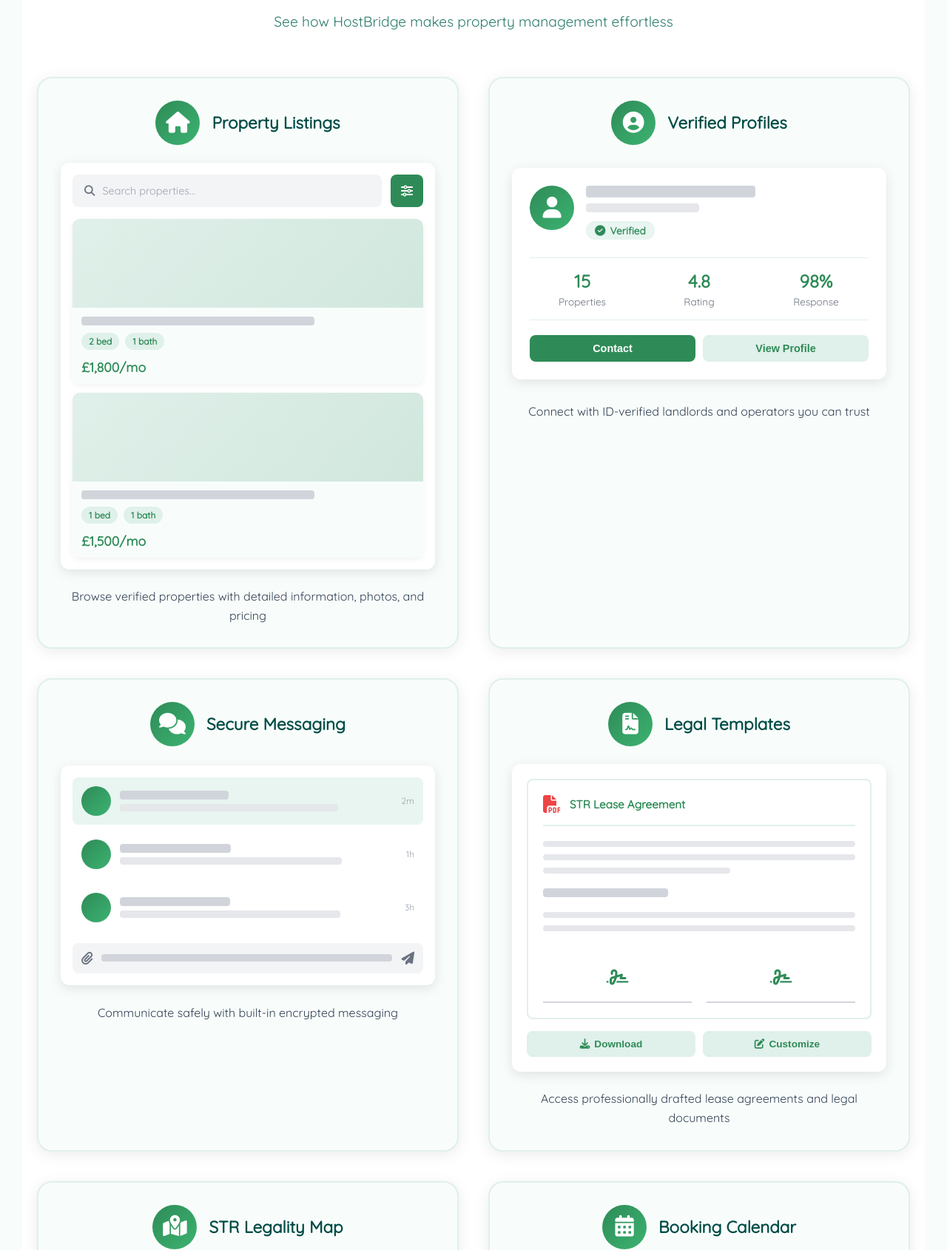
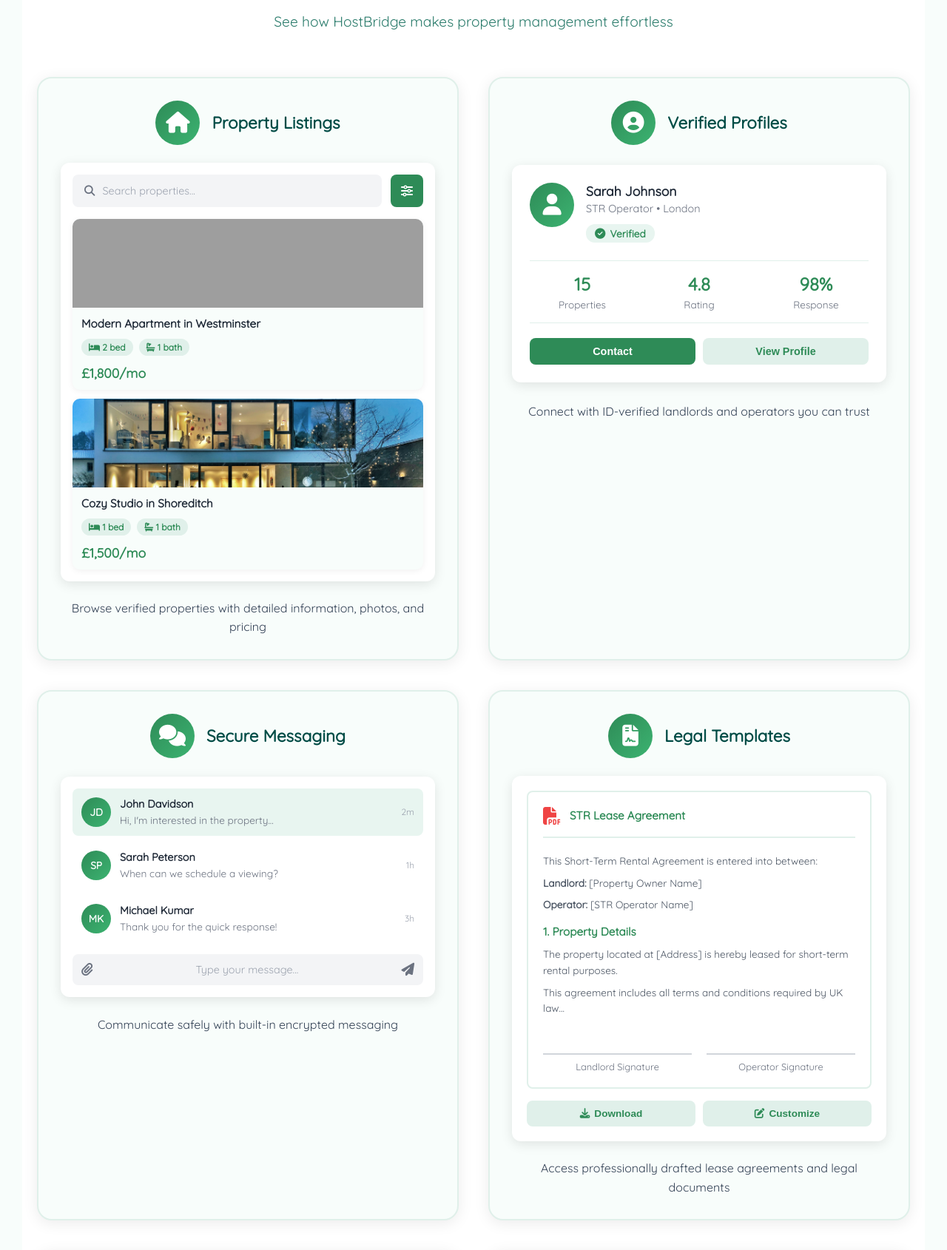
Before and after one commit to Kronium345/host_bridge, a Flask app: page / in a window 1280 px wide. Shown: the part 675-2365 px from the top of the page at 74% size. Run offline with Flask 3, Linux system fonts and the light colour scheme; grey boxes are pictures that could not be loaded.

Commit message:
Applied More Fixes

```diff
--- a/app/static/css/showcase.css
+++ b/app/static/css/showcase.css
@@ -169,6 +169,14 @@
     width: 70%;
 }
 
+.card-title-text {
+    color: #1f2937;
+    font-weight: 600;
+    font-size: 0.95rem;
+    margin-bottom: 10px;
+    line-height: 1.3;
+}
+
 .card-details {
     display: flex;
     gap: 8px;
@@ -227,12 +235,25 @@
     width: 60%;
 }
 
+.profile-name-text {
+    color: #1f2937;
+    font-weight: 700;
+    font-size: 1.1rem;
+    margin-bottom: 4px;
+}
+
 .profile-role {
     height: 12px;
     background: #e5e7eb;
     border-radius: 4px;
     margin-bottom: 12px;
     width: 40%;
+}
+
+.profile-role-text {
+    color: #6b7280;
+    font-size: 0.9rem;
+    margin-bottom: 12px;
 }
 
 .verification-badge {
@@ -337,6 +358,12 @@
     background: linear-gradient(135deg, #2E8B57, #3CB371);
     border-radius: 50%;
     flex-shrink: 0;
+    display: flex;
+    align-items: center;
+    justify-content: center;
+    color: white;
+    font-weight: 700;
+    font-size: 0.85rem;
 }
 
 .message-preview {
@@ -351,11 +378,24 @@
     width: 40%;
 }
 
+.message-sender-text {
+    color: #1f2937;
+    font-weight: 600;
+    font-size: 0.9rem;
+    margin-bottom: 4px;
+}
+
 .message-text {
     height: 10px;
     background: #e5e7eb;
     border-radius: 4px;
     width: 80%;
+}
+
+.message-text-content {
+    color: #6b7280;
+    font-size: 0.85rem;
+    line-height: 1.3;
 }
 
 .message-time {
@@ -383,6 +423,12 @@
     height: 10px;
     background: #d1d5db;
     border-radius: 4px;
+}
+
+.input-placeholder-text {
+    flex: 1;
+    color: #9ca3af;
+    font-size: 0.9rem;
 }
 
 /* Template Mockup */
@@ -433,12 +479,26 @@
     width: 60%;
 }
 
+.doc-text {
+    color: #4b5563;
+    font-size: 0.85rem;
+    line-height: 1.6;
+    margin-bottom: 8px;
+}
+
 .doc-section {
     height: 12px;
     background: #d1d5db;
     border-radius: 4px;
     margin: 20px 0;
     width: 40%;
+}
+
+.doc-section-title {
+    color: #2E8B57;
+    font-weight: 700;
+    font-size: 0.95rem;
+    margin: 16px 0 10px 0;
 }
 
 .doc-signature {
@@ -449,14 +509,23 @@
 }
 
 .signature-box {
-    border-bottom: 2px solid #d1d5db;
-    padding: 20px 0;
     text-align: center;
 }
 
 .signature-box i {
     color: #2E8B57;
     font-size: 1.5rem;
+}
+
+.signature-line {
+    border-bottom: 2px solid #d1d5db;
+    margin: 20px 0 8px 0;
+}
+
+.signature-label {
+    color: #6b7280;
+    font-size: 0.8rem;
+    margin-top: 8px;
 }
 
 .template-actions {
@@ -515,6 +584,23 @@
     margin-bottom: 16px;
 }
 
+.map-view-interactive {
+    height: 180px;
+    border-radius: 8px;
+    position: relative;
+    margin-bottom: 16px;
+    overflow: hidden;
+}
+
+.map-overlay-markers {
+    position: absolute;
+    top: 0;
+    left: 0;
+    right: 0;
+    bottom: 0;
+    pointer-events: none;
+}
+
 .map-marker {
     position: absolute;
     width: 30px;
@@ -526,12 +612,21 @@
     align-items: center;
     justify-content: center;
     box-shadow: 0 2px 8px rgba(0, 0, 0, 0.2);
+    pointer-events: auto;
 }
 
 .map-marker i {
     color: white;
     transform: rotate(45deg);
     font-size: 0.9rem;
+}
+
+.map-marker.permitted-marker {
+    background: #2E8B57;
+}
+
+.map-marker.restricted-marker {
+    background: #f59e0b;
 }
 
 .map-legend {
--- a/app/static/css/styles.css
+++ b/app/static/css/styles.css
@@ -2982,15 +2982,18 @@
 }
 
 .legend-color.permitted {
-    background: #2E8B57;
+    background: #10b981;
+    /* Bright emerald green */
 }
 
 .legend-color.restricted {
     background: #f59e0b;
+    /* Amber/Orange */
 }
 
 .legend-color.not-permitted {
     background: #ef4444;
+    /* Red */
 }
 
 .area-popup {
@@ -3144,6 +3147,7 @@
     font-size: 3.5rem;
     font-weight: 700;
     margin-bottom: 24px;
+    color: white;
     line-height: 1.2;
 }
 
--- a/app/templates/index.html
+++ b/app/templates/index.html
@@ -40,23 +40,27 @@
                         </div>
                         <div class="mockup-cards">
                             <div class="mockup-card">
-                                <div class="card-image"></div>
+                                <div class="card-image"
+                                    style="background-image: url('{{ url_for('static', filename='images/house-1.jpg') }}'); background-size: cover; background-position: center;">
+                                </div>
                                 <div class="card-content">
-                                    <div class="card-title"></div>
+                                    <div class="card-title-text">Modern Apartment in Westminster</div>
                                     <div class="card-details">
-                                        <span class="detail-badge">2 bed</span>
-                                        <span class="detail-badge">1 bath</span>
+                                        <span class="detail-badge"><i class="fas fa-bed"></i> 2 bed</span>
+                                        <span class="detail-badge"><i class="fas fa-bath"></i> 1 bath</span>
                                     </div>
                                     <div class="card-price">£1,800/mo</div>
                                 </div>
                             </div>
                             <div class="mockup-card">
-                                <div class="card-image"></div>
+                                <div class="card-image"
+                                    style="background-image: url('{{ url_for('static', filename='images/house-2.jpg') }}'); background-size: cover; background-position: center;">
+                                </div>
                                 <div class="card-content">
-                                    <div class="card-title"></div>
+                                    <div class="card-title-text">Cozy Studio in Shoreditch</div>
                                     <div class="card-details">
-                                        <span class="detail-badge">1 bed</span>
-                                        <span class="detail-badge">1 bath</span>
+                                        <span class="detail-badge"><i class="fas fa-bed"></i> 1 bed</span>
+                                        <span class="detail-badge"><i class="fas fa-bath"></i> 1 bath</span>
                                     </div>
                                     <div class="card-price">£1,500/mo</div>
                                 </div>
@@ -83,8 +87,8 @@
                                 <i class="fas fa-user"></i>
                             </div>
                             <div class="profile-info">
-                                <div class="profile-name"></div>
-                                <div class="profile-role"></div>
+                                <div class="profile-name-text">Sarah Johnson</div>
+                                <div class="profile-role-text">STR Operator • London</div>
                                 <div class="verification-badge">
                                     <i class="fas fa-check-circle"></i>
                                     <span>Verified</span>
@@ -126,33 +130,33 @@
                     <div class="preview-mockup messaging-mockup">
                         <div class="message-list">
                             <div class="message-item active">
-                                <div class="message-avatar"></div>
+                                <div class="message-avatar">JD</div>
                                 <div class="message-preview">
-                                    <div class="message-sender"></div>
-                                    <div class="message-text"></div>
+                                    <div class="message-sender-text">John Davidson</div>
+                                    <div class="message-text-content">Hi, I'm interested in the property...</div>
                                 </div>
                                 <div class="message-time">2m</div>
                             </div>
                             <div class="message-item">
-                                <div class="message-avatar"></div>
+                                <div class="message-avatar">SP</div>
                                 <div class="message-preview">
-                                    <div class="message-sender"></div>
-                                    <div class="message-text"></div>
+                                    <div class="message-sender-text">Sarah Peterson</div>
+                                    <div class="message-text-content">When can we schedule a viewing?</div>
                                 </div>
                                 <div class="message-time">1h</div>
                             </div>
                             <div class="message-item">
-                                <div class="message-avatar"></div>
+                                <div class="message-avatar">MK</div>
                                 <div class="message-preview">
-                                    <div class="message-sender"></div>
-                                    <div class="message-text"></div>
+                                    <div class="message-sender-text">Michael Kumar</div>
+                                    <div class="message-text-content">Thank you for the quick response!</div>
                                 </div>
                                 <div class="message-time">3h</div>
                             </div>
                         </div>
                         <div class="message-input">
                             <i class="fas fa-paperclip"></i>
-                            <div class="input-placeholder"></div>
+                            <div class="input-placeholder-text">Type your message...</div>
                             <i class="fas fa-paper-plane"></i>
                         </div>
                     </div>
@@ -176,18 +180,22 @@
                                 <span>STR Lease Agreement</span>
                             </div>
                             <div class="doc-content">
-                                <div class="doc-line"></div>
-                                <div class="doc-line"></div>
-                                <div class="doc-line short"></div>
-                                <div class="doc-section"></div>
-                                <div class="doc-line"></div>
-                                <div class="doc-line"></div>
+                                <div class="doc-text">This Short-Term Rental Agreement is entered into between:</div>
+                                <div class="doc-text"><strong>Landlord:</strong> [Property Owner Name]</div>
+                                <div class="doc-text"><strong>Operator:</strong> [STR Operator Name]</div>
+                                <div class="doc-section-title">1. Property Details</div>
+                                <div class="doc-text">The property located at [Address] is hereby leased for short-term
+                                    rental purposes.</div>
+                                <div class="doc-text">This agreement includes all terms and conditions required by UK
+                                    law...</div>
                                 <div class="doc-signature">
                                     <div class="signature-box">
-                                        <i class="fas fa-signature"></i>
+                                        <div class="signature-line"></div>
+                                        <div class="signature-label">Landlord Signature</div>
                                     </div>
                                     <div class="signature-box">
-                                        <i class="fas fa-signature"></i>
+                                        <div class="signature-line"></div>
+                                        <div class="signature-label">Operator Signature</div>
                                     </div>
                                 </div>
                             </div>
@@ -215,25 +223,35 @@
                             <i class="fas fa-search"></i>
                             <span>Search location...</span>
                         </div>
-                        <div class="map-view">
-                            <div class="map-marker" style="top: 30%; left: 40%;">
-                                <i class="fas fa-map-marker-alt"></i>
-                            </div>
-                            <div class="map-marker" style="top: 50%; left: 60%;">
-                                <i class="fas fa-map-marker-alt"></i>
-                            </div>
-                            <div class="map-marker" style="top: 65%; left: 35%;">
-                                <i class="fas fa-map-marker-alt"></i>
+                        <div class="map-view-interactive">
+                            <!-- Embedded mini map preview -->
+                            <iframe
+                                src="https://www.openstreetmap.org/export/embed.html?bbox=-0.489,51.28,0.236,51.686&layer=mapnik&marker=51.5074,-0.1278"
+                                style="border: none; width: 100%; height: 180px; border-radius: 8px;"
+                                frameborder="0"></iframe>
+                            <div class="map-overlay-markers">
+                                <div class="map-marker permitted-marker" style="top: 30%; left: 40%;"
+                                    title="London - Permitted">
+                                    <i class="fas fa-map-marker-alt"></i>
+                                </div>
+                                <div class="map-marker restricted-marker" style="top: 50%; left: 60%;"
+                                    title="Manchester - Restricted">
+                                    <i class="fas fa-map-marker-alt"></i>
+                                </div>
+                                <div class="map-marker permitted-marker" style="top: 65%; left: 35%;"
+                                    title="Birmingham - Permitted">
+                                    <i class="fas fa-map-marker-alt"></i>
+                                </div>
                             </div>
                         </div>
                         <div class="map-legend">
                             <div class="legend-item permitted">
                                 <div class="legend-dot"></div>
-                                <span>Permitted</span>
+                                <span>Permitted (e.g., Edinburgh)</span>
                             </div>
                             <div class="legend-item restricted">
                                 <div class="legend-dot"></div>
-                                <span>Restricted</span>
+                                <span>Restricted (e.g., Manchester)</span>
                             </div>
                         </div>
                     </div>
--- a/app/templates/services.html
+++ b/app/templates/services.html
@@ -7,8 +7,10 @@
 <section class="hero-section">
     <div class="container">
         <div class="hero-content">
-            <h1 class="hero-title">Everything you need to scale your STR business in one place</h1>
-            <p class="hero-subtitle">Connect with vetted partners, access exclusive discounts, and manage your entire
+            <h1 class="hero-title" style="color: white;">Everything you need to scale your STR business in one place
+            </h1>
+            <p class="hero-subtitle" style="color: white;">Connect with vetted partners, access exclusive discounts, and
+                manage your entire
                 STR operation through our integrated platform.</p>
         </div>
     </div>
```
Also changed, not shown: app/static/js/map.js (+60 -23 lines).
